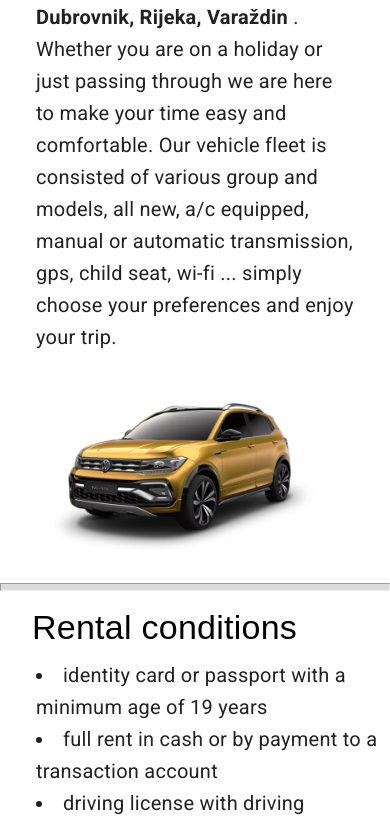
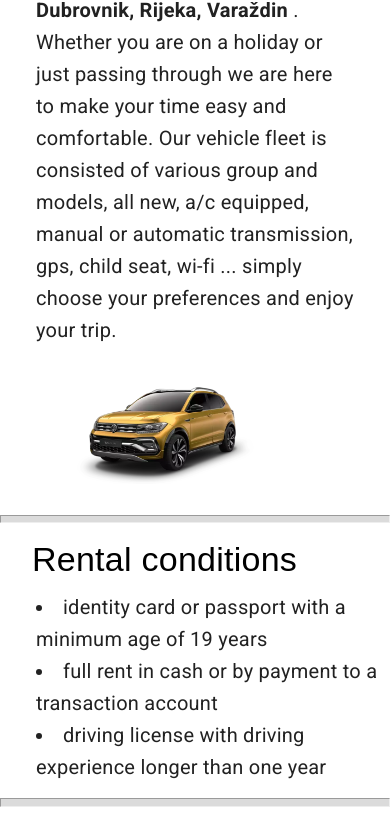
Before and after one commit to MajaVrh/CaRent-frontend, a Vue app: page / in a window 390 px wide. Shown: the part 1154-1979 px from the top of the page. Built offline with nearby package versions, Linux system fonts and the light colour scheme; a web font is replaced by a local one.

Commit message:
promjene na sidebaru...

```diff
--- a/src/App.vue
+++ b/src/App.vue
@@ -10,7 +10,13 @@
 
       <v-list dense nav style="padding: 0">
         <v-list-item-group v-model="selectedItem" color="orange" class="p-0">
-          <v-list-item class="pl-5" v-for="(item, i) in items" :key="i">
+          <v-list-item
+            class="pl-5"
+            v-for="(item, i) in items"
+            :key="i"
+            link
+            :to="item.link"
+          >
             <v-list-item-content>
               <v-list-item-title v-text="item.text"></v-list-item-title>
             </v-list-item-content>
@@ -74,13 +80,7 @@
           </v-list-item-group>
         </v-list>
       </v-navigation-drawer>
-      <hr
-        style="
-          z-index: 9999 !important;
-          background-color: orange;
-          padding: 0.16rem 0;
-        "
-      />
+
       <router-view />
     </v-main>
 
@@ -164,11 +164,11 @@ export default {
     selectedItem: 1,
     selectedItemAccount: 1,
     items: [
-      { text: "Home" },
-      { text: "Vehicles and stations" },
-      { text: "Rent it" },
-      { text: "My account" },
-      { text: "Contact us" },
+      { text: "Home", link: "/" },
+      { text: "Vehicles and stations", link: "/vehiclesandstations" },
+      { text: "Rent it", link: "/" },
+      { text: "My account", link: "/" },
+      { text: "Contact us", link: "/" },
     ],
     itemsAccount: [
       { text: "My rents" },
--- a/src/main.js
+++ b/src/main.js
@@ -1,14 +1,14 @@
-import Vue from 'vue'
-import App from './App.vue'
-import router from './router'
-import store from './store'
-import vuetify from './plugins/vuetify'
+import Vue from "vue";
+import App from "./App.vue";
+import router from "./router";
+import store from "./store";
+import vuetify from "./plugins/vuetify";
 
-Vue.config.productionTip = false
+Vue.config.productionTip = false;
 
 new Vue({
   router,
   store,
   vuetify,
-  render: h => h(App)
-}).$mount('#app')
+  render: (h) => h(App),
+}).$mount("#app");
--- a/src/router/index.js
+++ b/src/router/index.js
@@ -1,22 +1,26 @@
-import Vue from 'vue'
-import VueRouter from 'vue-router'
-import Home from '../views/Home.vue'
+import Vue from "vue";
+import VueRouter from "vue-router";
+import Home from "../views/Home.vue";
 
-Vue.use(VueRouter)
+Vue.use(VueRouter);
 
 const routes = [
   {
-    path: '/',
-    name: 'Home',
-    component: Home
+    path: "/",
+    name: "Home",
+    component: Home,
   },
-
-]
+  {
+    path: "/vehiclesandstations",
+    name: "VehiclesAndStations",
+    component: () => import("../views/VehiclesAndStations.vue"),
+  },
+];
 
 const router = new VueRouter({
-  mode: 'history',
+  mode: "history",
   base: process.env.BASE_URL,
-  routes
-})
+  routes,
+});
 
-export default router
+export default router;
--- a/src/views/Home.vue
+++ b/src/views/Home.vue
@@ -64,14 +64,14 @@
           </v-card>
         </v-col>
         <v-col
-          :cols="11"
+          :cols="12"
           :xs="3"
           :md="5"
           :sm="8"
           class="justify-center text-center align-center"
         >
           <v-card flat>
-            <v-img class="img-home" src="../assets/auto1.png" fill />
+            <v-img class="img-home-car" src="../assets/auto1.png" fill />
           </v-card>
         </v-col>
       </v-row>
@@ -149,6 +149,33 @@ hr {
 }
 
 .margina {
-  margin-top: -3rem;
+  margin-top: -2rem;
+}
+
+@media only screen and (max-width: 960px) {
+  .img-home-car {
+    margin-left: 40%;
+    width: 75%;
+    display: flex;
+    justify-content: center;
+  }
+}
+
+@media only screen and (max-width: 860px) {
+  .img-home-car {
+    margin-left: 40%;
+    width: 70%;
+    display: flex;
+    justify-content: center;
+  }
+}
+
+@media only screen and (max-width: 600px) {
+  .img-home-car {
+    width: 60%;
+    margin-left: 10%;
+    display: flex;
+    justify-content: center;
+  }
 }
 </style>
--- /dev/null
+++ b/src/views/VehiclesAndStations.vue
@@ -0,0 +1,11 @@
+<template>
+  <div></div>
+</template>
+
+<script>
+export default {
+  name: "Vehiclesandstations",
+};
+</script>
+
+<style></style>
```
